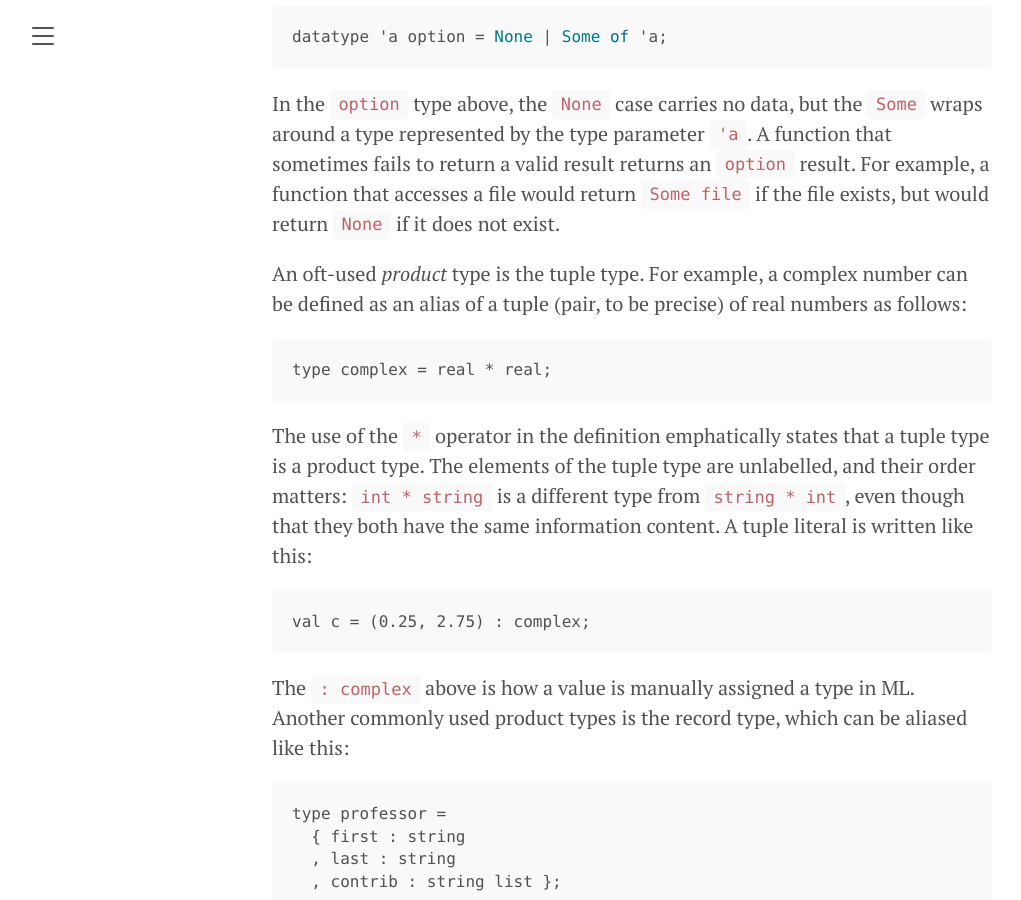
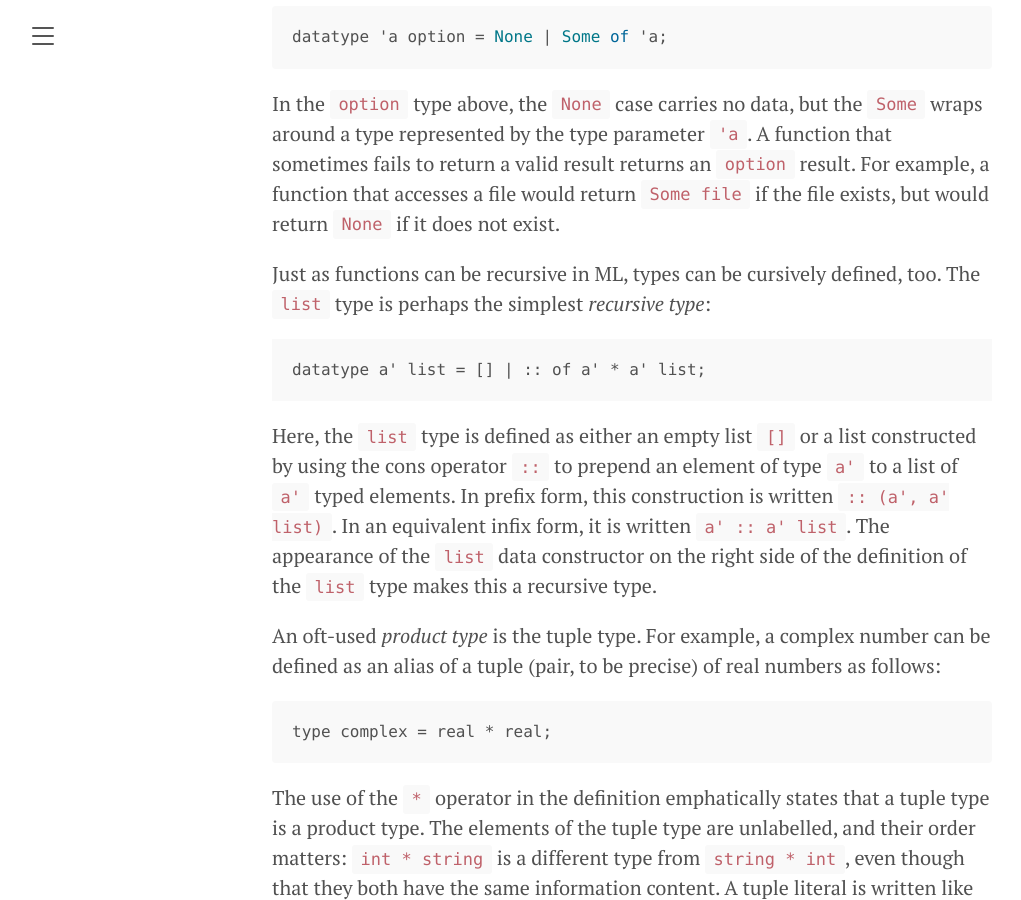
Before and after one commit to amenzwa/amenzwa.github.io, a Jekyll site: the page built from computing/ProgrammingParadigms.md, in a window 1280 px wide and 900 px high, scrolled down 33173 px. Shown: the whole window, without its empty margins (8-1029 px from the left). Built offline with Jekyll 4.4.1, drawn with Linux system fonts in a browser that asks for light colours; our own code applies the rules of GitHub Pages for plain Markdown files; formulas are drawn with MathJax 3; some of the changed text lies outside the part shown.

Commit message:
list recursive type

````diff
--- a/computing/ProgrammingParadigms.md
+++ b/computing/ProgrammingParadigms.md
@@ -337,7 +337,7 @@ Note that many programmers confuse the term "partially applied function" with "p
 
 ## *ML concepts*
 
-***recursion***—ML uses recursion for repetition. Let us examine the factorial function. In mathematics, factorial of $n$ is defined as $n! = n × (n-1)!$ and $0! = 1$ by fiat. In Standard ML, this function can be implemented as an almost-verbatim of its mathematical definition:
+***recursion***—ML uses recursion for repetition. Let us examine the factorial function. In mathematics, factorial of $n$ is defined as $n! = n × (n-1)!$ and $0! = 1$ by fiat. In Standard ML, this function can be implemented as an almost-verbatim of its mathematical definition, using a *primitive recursion*:
 
 ```Haskell
 fun fac 0 = 1
@@ -436,11 +436,11 @@ In an eager language like ML, if this function is invoked as `constant (1/0)`, t
 
 ***types***—A type is a set of values. FP programmers aspire to craft types that admit only those values that are valid in the context of the programme. In a statically typed FP language like ML, validity checks are performed during compilation.
 
-ML was the first FP language to use the Hindley-Milner type system. This type system is static, strong, inferencing, and polymorphic. A *static* type system performs type checking at compile time. A *strong* type system prohibits runtime changing of variables' types. An *inferencing* type system discovers types of variables automatically during compilation, which relieves the programmer from having to supply types manually, as is the case in C and Pascal. And a *polymorphic* type system allows containers, like lists and trees, to hold values of different types: `int list` is a list of integers; `float list` is a list of reals.
+ML was the first FP language to use the Hindley-Milner type system. This type system is static, strong, inferencing, and polymorphic. A *static* type system performs type checking at compile time. A *strong* type system prohibits runtime changing of variables' types. An *inferencing* type system discovers types of variables automatically during compilation, which relieves the programmer from having to supply types manually, as is the case in C and Pascal. And a *polymorphic* type system allows containers, like `a' list`, to hold values of different types: `int list` is a list of integers; `real list` is a list of reals.
 
 ML was the first popular FP language to provide support for algebraic data types (not the same as abstract data types). *Algebraic data types* is a fancy name for sum and product types from category theory. The term "algebraic" derives from the fact that these types allow the programmer to construct complex types from simpler types using sum and product operators, not unlike using $+$ and $×$ operators to form complex arithmetic expressions.
 
-The simplest *sum* type is the Boolean type `bool`, which consists of two distinct cases:
+The simplest *sum type* is the Boolean type `bool`, which consists of two distinct cases:
 
 ```Haskell
 datatype bool = False | True
@@ -456,7 +456,15 @@ datatype 'a option = None | Some of 'a;
 
 In the `option` type above, the `None` case carries no data, but the `Some` wraps around a type represented by the type parameter `'a`. A function that sometimes fails to return a valid result returns an `option` result. For example, a function that accesses a file would return `Some file` if the file exists, but would return `None` if it does not exist.
 
-An oft-used *product* type is the tuple type. For example, a complex number can be defined as an alias of a tuple (pair, to be precise) of real numbers as follows:
+Just as functions can be recursive in ML, types can be cursively defined, too. The `list` type is perhaps the simplest *recursive type*:
+
+```Haskell
+datatype a' list = [] | :: of a' * a' list;
+```
+
+Here, the `list` type is defined as either an empty list `[]` or a list constructed by using the cons operator `::` to prepend an element of type `a'` to a list of `a'` typed elements. In prefix form, this construction is written `:: (a', a' list)`. In an equivalent infix form, it is written `a' :: a' list`. The appearance of the `list` data constructor on the right side of the definition of the `list` type makes this a recursive type.
+
+An oft-used *product type* is the tuple type. For example, a complex number can be defined as an alias of a tuple (pair, to be precise) of real numbers as follows:
 
 ```
 type complex = real * real;
````
